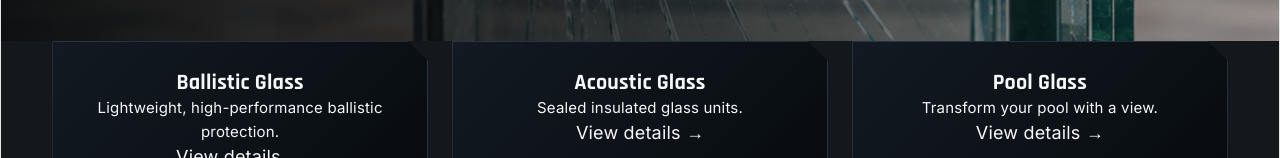
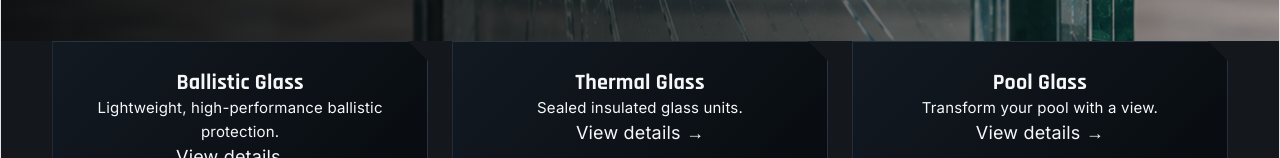
Before and after one commit to riyyahlnscorp/guardvue-app, a React (Vite) app: page /solutions in a window 1280 px wide. Shown: the part 794-952 px from the top of the page. Built offline with nearby package versions, Linux system fonts and the light colour scheme.

Commit message:
acoustic to thermal

```diff
--- a/src/data/solutions.js
+++ b/src/data/solutions.js
@@ -22,10 +22,10 @@ const solutions = [
   ]
 },
 {
-  slug: "acoustic-glass",
-  name: "Acoustic Glass",
+  slug: "thermal-glass",
+  name: "Thermal Glass",
   tagline: "Sealed insulated glass units.",
-  description: "Sealed Insulated Glass Units (SIGUs) are one of the most effective ways to cut air-to-air thermal transfer through glazing. Acoustic Glass traps a layer of dried air between two panes to prevent convection currents from forming, and pairs with low-emissivity coatings to reduce radiant heat transfer even further — keeping interiors cooler in summer and warmer in winter, without sacrificing natural light.",
+  description: "Sealed Insulated Glass Units (SIGUs) are one of the most effective ways to cut air-to-air thermal transfer through glazing. Thermal Glass traps a layer of dried air between two panes to prevent convection currents from forming, and pairs with low-emissivity coatings to reduce radiant heat transfer even further — keeping interiors cooler in summer and warmer in winter, without sacrificing natural light.",
   features: [
     "Advanced thermal insulation, reducing heating and cooling costs",
     "Enhanced sound reduction between spaces",
--- a/src/pages/SolutionDetail.jsx
+++ b/src/pages/SolutionDetail.jsx
@@ -12,7 +12,7 @@ import mirrorGlass from '../assets/mirror-glass.jpg';
 
 const heroImages = {
   "ballistic-glass": ballisticGlass,
-  "acoustic-glass": acousticGlass,
+  "thermal-glass": acousticGlass,
   "pool-glass": poolGlass,
   "clear-glass": clearGlass,
   "toughened-glass": toughenedGlass,
```
